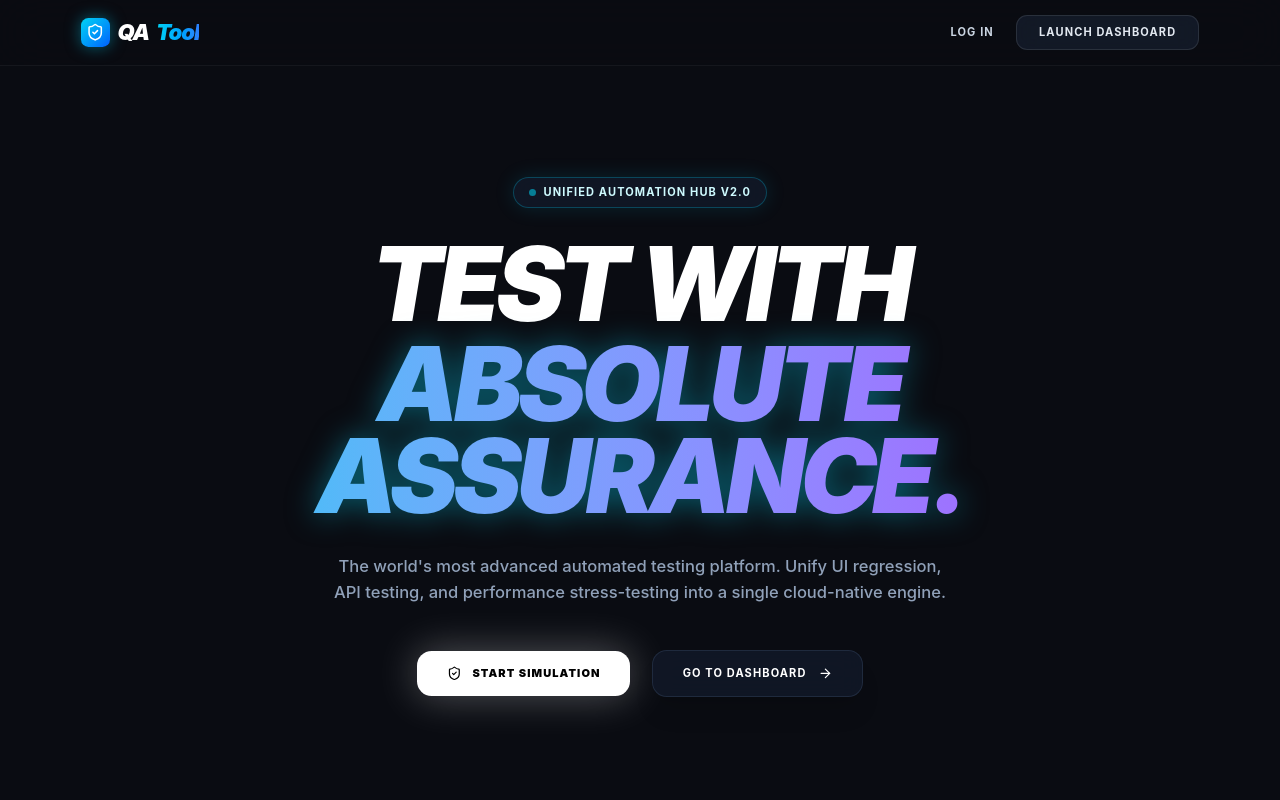
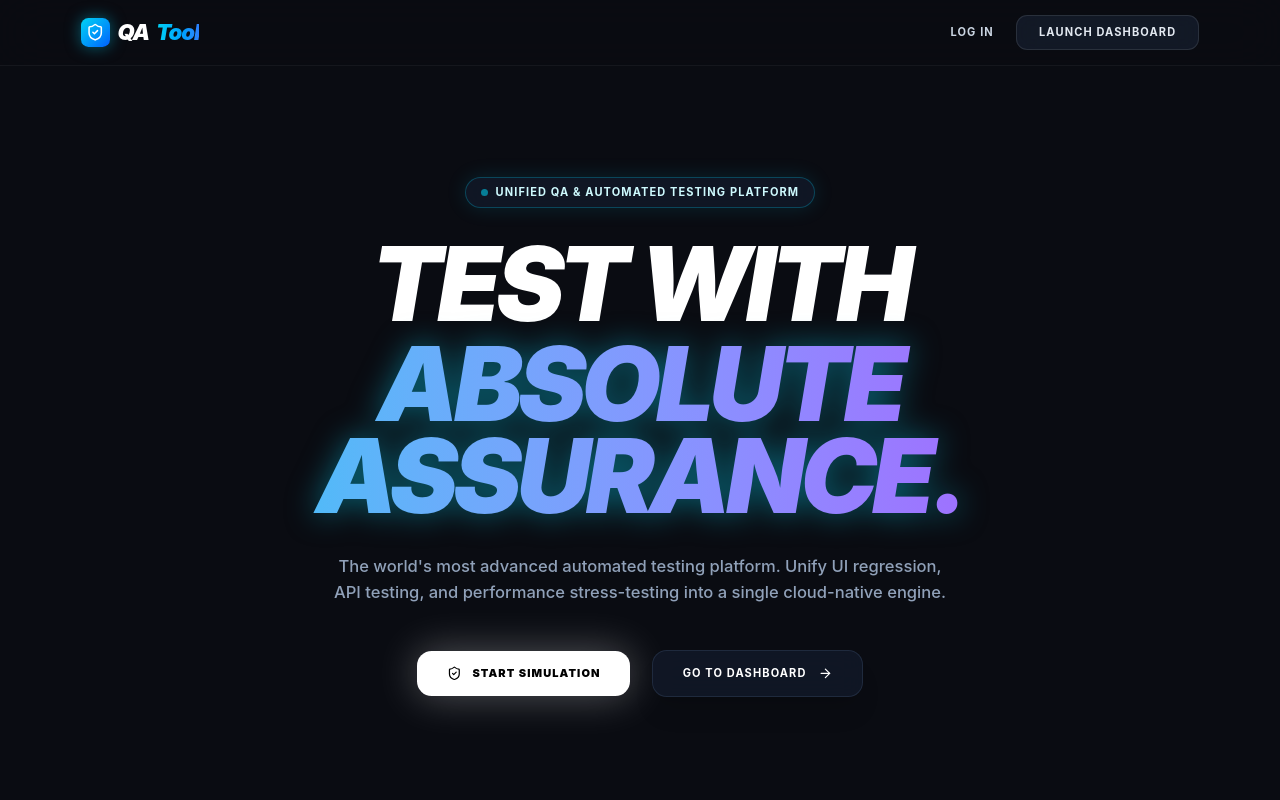
Before and after one commit to VigneshrajNadar/Unified-QA-Automated-Testing-Platform, a React (Vite) app in the folder client/: page / in a window 1280 px wide. Shown: the top 800 px of the page. Built offline with nearby package versions, Linux system fonts and the light colour scheme; no server answers.

Commit message:
docs: revert platform name to Unified QA & Automated Testing Platform

```diff
--- a/client/src/pages/LandingPage.jsx
+++ b/client/src/pages/LandingPage.jsx
@@ -238,7 +238,7 @@ export default function LandingPage() {
                     <RevealOnScroll delay={100}>
                         <div className="inline-flex items-center gap-2 px-4 py-2 rounded-full glass-panel border border-cyan-500/30 mb-8 shadow-[0_0_20px_rgba(6,182,212,0.15)]">
                             <span className="w-2 h-2 rounded-full bg-cyan-400 animate-pulse-fast" />
-                            <span className="text-[10px] md:text-xs font-bold uppercase tracking-widest text-cyan-100">Unified Automation Hub v2.0</span>
+                            <span className="text-[10px] md:text-xs font-bold uppercase tracking-widest text-cyan-100">Unified QA & Automated Testing Platform</span>
                         </div>
                     </RevealOnScroll>
 
```
Also changed, not shown: 1 other file (tests, documents, lock files or other folders).
